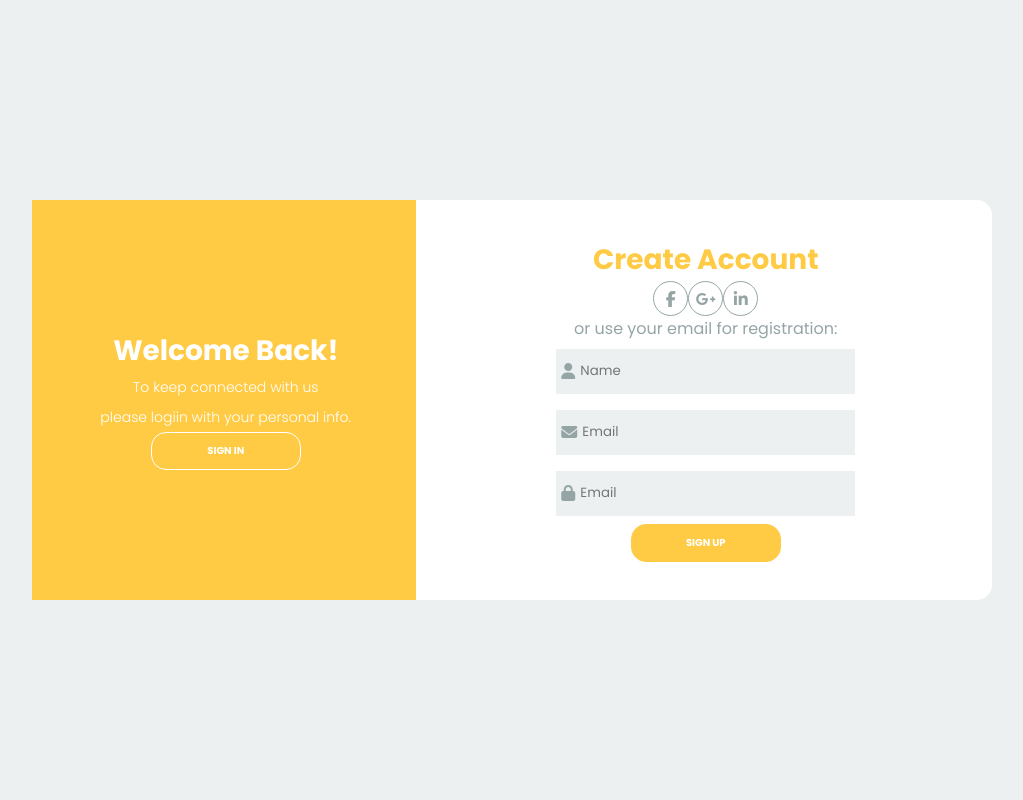
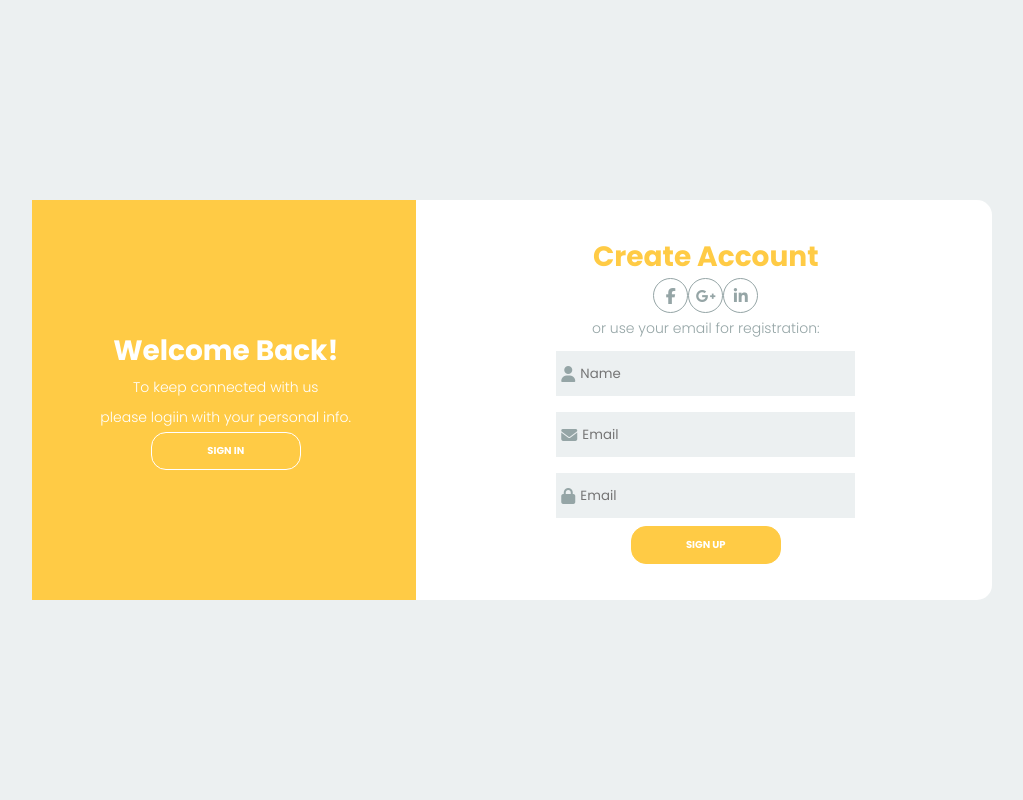
Before and after one commit to CauaHm/Finder.v2, a PHP site: page /src/pages/login.html in a window 1280 px wide. Shown: the whole page, without its empty margins (128-1151 px from the left). Run offline with PHP 8.4, Linux system fonts and the light colour scheme.

Commit message:
corrigindo nome das classes
classes labelLogin

```diff
--- a/src/pages/login.html
+++ b/src/pages/login.html
@@ -19,8 +19,8 @@
         <div class="contentLogin first-content">
             <div class="first-column">
                 <h2 class="titleLogin title-primary">Welcome back!</h2>
-                <p class="descripitionLogin descripition-primary">To keep connected with us</p>
-                <p class="descripitionLogin descripition-primary">please logiin with your personal info.</p>
+                <p class="descriptionLogin description-primary">To keep connected with us</p>
+                <p class="descriptionLogin description-primary">please logiin with your personal info.</p>
                 <button class="btnLogin btn-primary">sign in</button>
             </div>
             <div class="second-column">
@@ -41,20 +41,20 @@
                     </ul>
                 </div>
                 <!--icones social media-->
-                <p class="description descripition-second">or use your email for registration:</p>
+                <p class="descriptionLogin description-second">or use your email for registration:</p>
 
                 <form class="formLogin">
-                    <label class="Labellogin-input" for="">
+                    <label class="labelLogin-input" for="">
                         <i class="fa-solid fa-user icon-modify"></i>
                         <input type="text" placeholder="Name" />
                     </label>
 
-                    <label class="Labellogin-input" for="">
+                    <label class="labelLogin-input" for="">
                         <i class="fa-solid fa-envelope icon-modify"></i>
                         <input type="email" placeholder="Email" />
                     </label>
 
-                    <label class="Labellogin-input" for="">
+                    <label class="labelLogin-input" for="">
                          <i class="fa-solid fa-lock icon-modify "></i>
                         <input type="email" placeholder="Email" />
                     </label>
@@ -69,8 +69,8 @@
         <div class="contentLogin second-content">
             <div class="first-column">
                 <h2 class="title-login">Hello, friends!</h2>
-                <p class="descripitionLogin">Enter your personal details</p>
-                <p class="descripitionLogin">and start journey with us</p>
+                <p class="descriptionLogin">Enter your personal details</p>
+                <p class="descriptionLogin">and start journey with us</p>
                 <button class="btn-login">sign up</button>
             </div>
             <!--first column-->
--- a/src/styles/login.css
+++ b/src/styles/login.css
@@ -51,17 +51,17 @@ body {
     color: var(--yellow-2);
 }
 
-.descripitionLogin {
+.descriptionLogin {
     font-size: 14px;
     font-weight: 300;
     line-height: 30px;
 }
 
-.descripition-primary {
+.description-primary {
     color: var(--white);
 }
 
-.descripition-second {
+.description-second {
     color: var( --light-blue);
 }
 
@@ -148,7 +148,7 @@ body {
     background-color: var(--light-gray);
 }
 
-.Labellogin-input {
+.labelLogin-input {
     display: flex;
     align-items: center;
     background-color: var(--light-gray);
```
